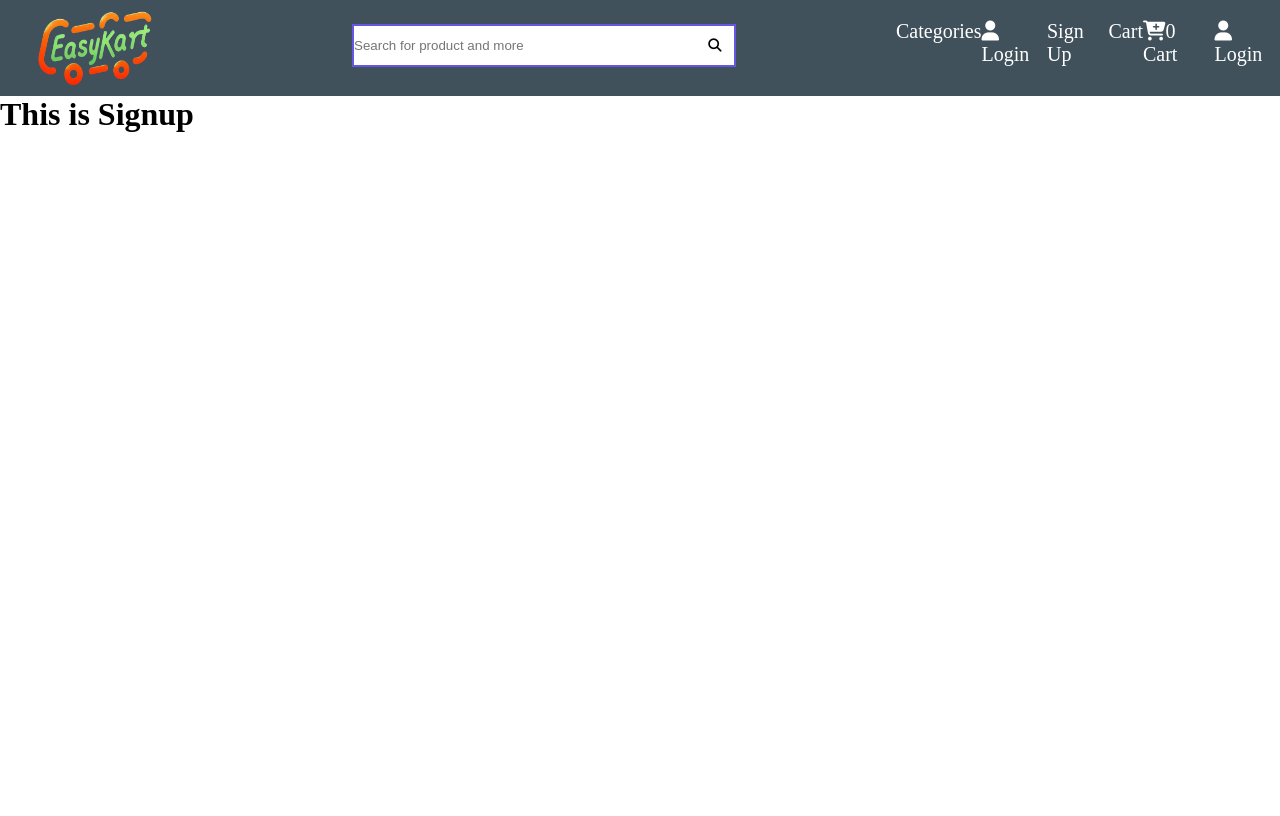
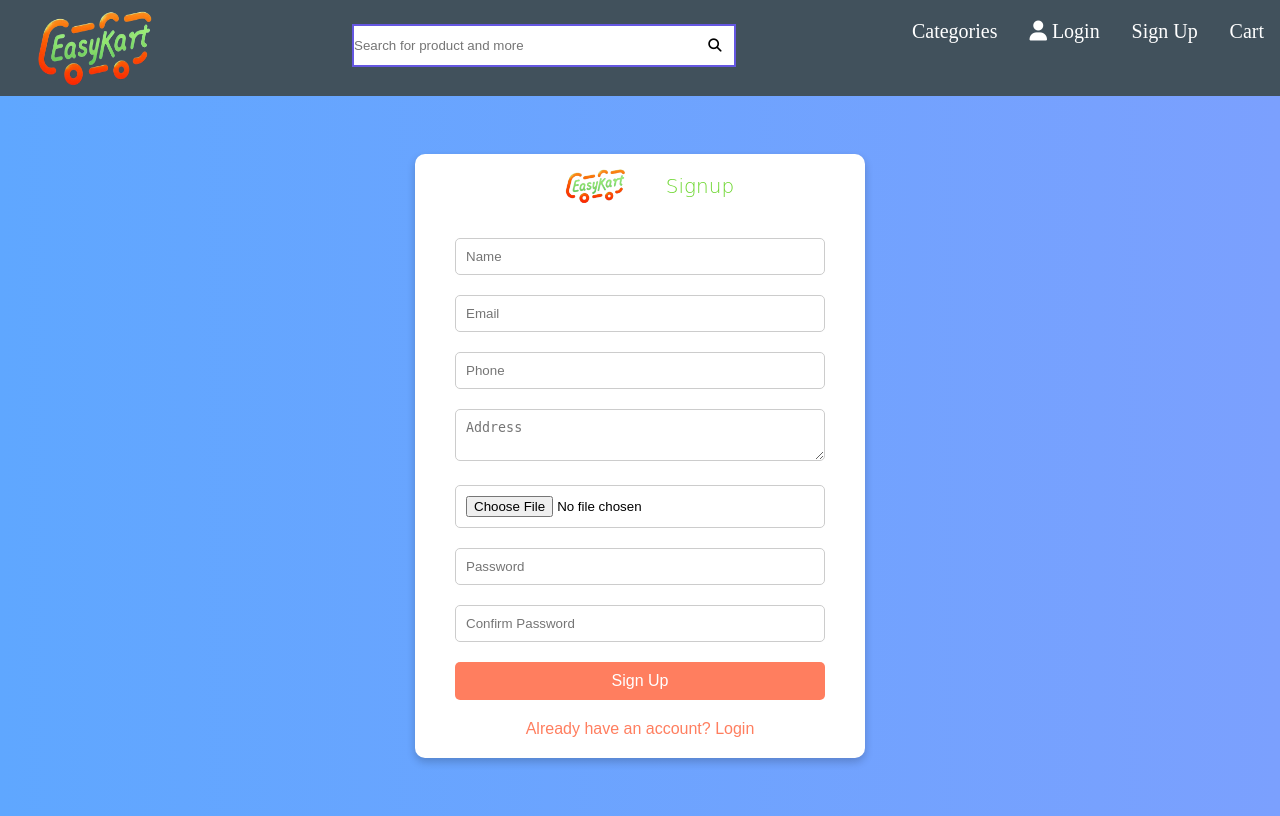
Before and after one commit to sudhir1041/E-commerce, a Django app: page /signup in a window 1280 px wide. Before the commit the page ends 132 px from the top, so only its background shows below. Run offline with Django 5.2, Linux system fonts and the light colour scheme; some libraries are stand-ins or nearby versions.

Commit message:
added login and signup function

```diff
--- a/Ecommerce/Ecommerce/settings.py
+++ b/Ecommerce/Ecommerce/settings.py
@@ -125,3 +125,6 @@ MEDIA_ROOT = BASE_DIR
 # https://docs.djangoproject.com/en/5.0/ref/settings/#default-auto-field
 
 DEFAULT_AUTO_FIELD = 'django.db.models.BigAutoField'
+
+SESSION_COOKIE_AGE = 1209600  # 2 weeks in seconds
+SESSION_SAVE_EVERY_REQUEST = True  # Save the session to the database on every request
--- /dev/null
+++ b/Ecommerce/app/static/css/main.css
@@ -0,0 +1,165 @@
+/* -----------------login page css ------------------- */
+.wrapper {
+    display: flex;
+    justify-content: center;
+    align-items: center;
+    height: 90vh;
+    background: linear-gradient(to right, #5fa7ff, #7ba0fe);
+    font-family: Arial, sans-serif;
+    margin: 0;
+    padding: 0;
+}
+
+.login-container {
+    background: white;
+    padding: 20px 40px;
+    border-radius: 10px;
+    box-shadow: 0 4px 8px rgba(0, 0, 0, 0.2);
+    text-align: center;
+    width: 350px;
+}
+
+.login-header {
+    display: flex;
+    justify-content: center;
+    align-items: center;
+    margin-bottom: 20px;
+}
+
+.login-header img {
+    width: 100px;
+    margin-right: 20px;
+}
+
+.login-header h2 {
+    color: #6bd62d;
+    font-size: 20px;
+    font-family: cursive;
+    font-weight: 100;
+    margin: 0;
+}
+
+.login-container input[type="text"],
+.login-container input[type="password"] {
+    width: 100%;
+    padding: 10px;
+    margin: 10px 0;
+    border: 1px solid #ccc;
+    border-radius: 5px;
+}
+
+.login-container input[type="submit"] {
+    width: 100%;
+    padding: 10px;
+    margin: 10px 0;
+    background-color: #ff7e5f;
+    border: none;
+    border-radius: 5px;
+    color: white;
+    font-size: 16px;
+    cursor: pointer;
+}
+
+.login-container a {
+    display: block;
+    margin: 10px 0;
+    color: #ff7e5f;
+    text-decoration: none;
+}
+
+.login-container a:hover {
+    text-decoration: underline;
+}
+
+.error-message {
+    color: red;
+    margin-bottom: 10px;
+    animation: blink 1s infinite;
+}
+
+@keyframes blink {
+
+    0%,
+    100% {
+        opacity: 1;
+    }
+
+    50% {
+        opacity: 0;
+    }
+}
+
+/* ---------------- Signup page css ---------------------- */
+
+.signup-container {
+    background: white;
+    padding: 10px 40px;
+    border-radius: 10px;
+    box-shadow: 0 4px 8px rgba(0, 0, 0, 0.2);
+    text-align: center;
+    width: 450px;
+}
+
+.signup-header {
+    display: flex;
+    justify-content: center;
+    align-items: center;
+    margin-bottom: 20px;
+}
+
+.signup-header img {
+    width: 100px;
+    margin-right: 20px;
+}
+
+.signup-header h2 {
+    color: #6bd62d;
+    font-size: 20px;
+    font-family: cursive;
+    font-weight: 100;
+    margin: 0;
+}
+
+.signup-container input[type="text"],
+.signup-container input[type="email"],
+.signup-container input[type="tel"],
+.signup-container input[type="file"],
+.signup-container input[type="password"] {
+    width: 100%;
+    padding: 10px;
+    margin: 10px 0;
+    border: 1px solid #ccc;
+    border-radius: 5px;
+}
+
+.signup-container input[type="submit"] {
+    width: 100%;
+    padding: 10px;
+    margin: 10px 0;
+    background-color: #ff7e5f;
+    border: none;
+    border-radius: 5px;
+    color: white;
+    font-size: 16px;
+    cursor: pointer;
+}
+
+.signup-container textarea {
+    width: 100%;
+    padding: 10px;
+    margin: 10px 0;
+    border: 1px solid #ccc;
+    border-radius: 5px;
+    resize: vertical;
+}
+
+.signup-container a {
+    display: block;
+    margin: 10px 0;
+    color: #ff7e5f;
+    text-decoration: none;
+}
+
+.signup-container a:hover {
+    text-decoration: underline;
+}
--- a/Ecommerce/app/templates/default.html
+++ b/Ecommerce/app/templates/default.html
@@ -3,11 +3,11 @@
 <head>
     <meta charset="UTF-8">
     <meta name="viewport" content="width=device-width, initial-scale=1.0">
-    <title>{% block title %}Document{% endblock %}</title>
+    <title>{% block title %}index{% endblock %}</title>
     {% load static %}
-    <link rel="stylesheet" href="{% static 'nav.css' %}">
-    <link rel="stylesheet" href="{% static 'card.css' %}">
-
+    <link rel="stylesheet" href="{% static 'css/nav.css' %}">
+    <link rel="stylesheet" href="{% static 'css/card.css' %}">
+    <link rel="stylesheet" href="{% static 'css/main.css' %}">
     <script src="https://kit.fontawesome.com/cb91b67637.js" crossorigin="anonymous"></script>
 </head>
 <body>
@@ -36,8 +36,6 @@
                 <li><a href="{% url 'signup' %}">Sign Up</a></li>
             {% endif %}
             <li><a href="">Cart</a></li>
-            <li><a href=""><i class="fa-solid fa-cart-plus" id="cart-icon"></i><span>0</span> Cart</a></li>
-            <li id="icon"><a href=""><span><i class="fa-solid fa-user"></i></span>Login</a></li>
         </ul>
     </div>
 
--- a/Ecommerce/app/templates/signup.html
+++ b/Ecommerce/app/templates/signup.html
@@ -1,7 +1,29 @@
 {% extends "default.html" %}
 
-{% block title %}Signup{% endblock %}
+{% block title %}EasyKart Signup{% endblock %}
 
 {% block content %}
-    <h1>This is Signup</h1>
-{% endblock  %}
+{% load static %}
+
+<div class="wrapper">
+    <div class="signup-container">
+        <div class="signup-header">
+            <img src="{% static '../static/images/lg-removebg-preview - Copy.png' %}" alt="EasyKart Logo">
+            <h2>Signup</h2>
+        </div>
+        <p class="error-message">{{error}}</p>
+        <form action="{% url 'signupDataSave' %}" method="POST" enctype="multipart/form-data">
+            {% csrf_token %}
+            <input type="text" name="name" placeholder="Name" required>
+            <input type="email" name="email" placeholder="Email" required>
+            <input type="tel" name="phone" placeholder="Phone" required>
+            <textarea name="address" placeholder="Address" required></textarea>
+            <input type="file" name="image" accept="image/*" required>
+            <input type="password" name="password" placeholder="Password" required>
+            <input type="password" name="confirm_password" placeholder="Confirm Password" required>
+            <input type="submit" value="Sign Up">
+        </form>
+        <a href="{% url 'login' %}">Already have an account? Login</a>
+    </div>
+</div>
+{% endblock %}
--- a/Ecommerce/app/urls.py
+++ b/Ecommerce/app/urls.py
@@ -8,4 +8,6 @@ urlpatterns = [
     path('signup', signup, name='signup'),
     path('login', login, name='login'),
     path('logout', logout, name='logout'),
+    path('signupDataSave',signupDataSave,name='signupDataSave'),
+    path('loginData',loginData,name='loginData'),
 ]
--- a/Ecommerce/app/views.py
+++ b/Ecommerce/app/views.py
@@ -8,18 +8,21 @@ def home(request):
 def signup(request):
     return render(request,'signup.html')
 def signupDataSave(request):
-    name=request.POST.get()
-    email=request.POST.get()
-    phone=request.POST.get()
-    address=request.POST.get()
+    name=request.POST.get('name')
+    email=request.POST.get('email')
+    phone=request.POST.get('phone')
+    address=request.POST.get('address')
     image = request.FILES.get('image')
-    password=request.POST.get()
-    if(password>8):
-        msg="Password to short Please Enter Min 8 character"
-        return render(request,'signup.html',{'error':msg})
-    elif Customer.objects.filter(email==email):
-        msg="This email id Already Exiest"
-        return render(request,'login.html',{'error':msg})
+    password=request.POST.get('password')
+    if len(password) < 8:
+        msg = "Password too short. Please enter at least 8 characters."
+        return render(request, 'signup.html', {'error': msg})
+    elif Customer.objects.filter(email=email).exists():
+        msg = "This email ID already exists."
+        return render(request, 'signup.html', {'error': msg})
+    elif Customer.objects.filter(phone=phone).exists():
+        msg = "This phone number already exists."
+        return render(request, 'signup.html', {'error': msg})
     else:
         Customer.objects.create(
             name=name,
@@ -30,14 +33,32 @@ def signupDataSave(request):
             password=password
         )
         return redirect('/login')
-
-
-
 def login(request):
     return render(request,'login.html')
+
+def loginData(request):
+    if request.method == 'POST':
+        email=request.POST.get('email')
+        phone=request.POST.get('phone')
+        password=request.POST.get('password')
+        try:
+            customer = Customer.objects.get(email=email, phone=phone)
+        except Customer.DoesNotExist:
+            msg = "Invalid email or phone number."
+            return render(request, 'login.html', {'error': msg})
+
+        if customer.password != password:
+            msg = "Invalid password."
+            return render(request, 'login.html', {'error': msg})
+
+        request.session['user_email'] = customer.email
+        return redirect('/dashboard')
+
+    return redirect('/login')
 
 def profile(request):
     return render(request,'profile.html')
 
 def logout(request):
-    return HttpResponse("successfuly Logout")
+    request.session.flush()
+    return redirect('/login')
```
Also changed, not shown: Ecommerce/app/static/card.css (deleted, +0 -51 lines), Ecommerce/app/static/css/card.css (added, +88 -0 lines), Ecommerce/app/templates/index.html (+16 -17 lines), Ecommerce/app/templates/login.html (+20 -3 lines), Ecommerce/app/static/css/nav.css (renamed from Ecommerce/app/static/nav.css), Ecommerce/customer_image/WhatsApp_Image_2023-11-30_at_00.43.36_5db953cb_nz00Qs0.jpg (added), Ecommerce/db.sqlite3.
